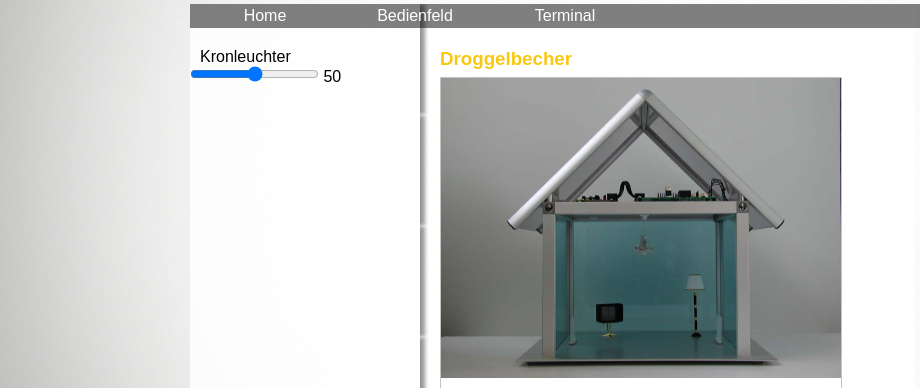
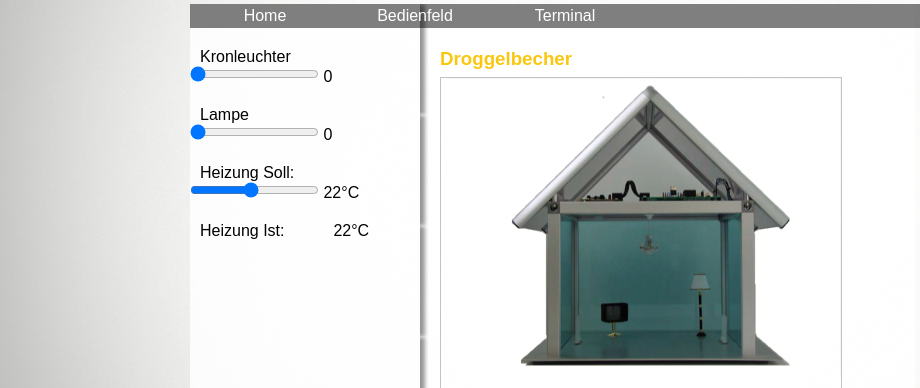
Before and after one commit to stocyr/Webhuesli, a plain HTML site: page Website/Website/html/html_canvas.html in a window 1280 px wide. Shown: the part 286-674 px from the top of the page, 0-920 px from the left. Drawn offline with Linux system fonts and the light colour scheme; files whose address does not match are found by name.

Commit message:
can finally fire onchange events

```diff
--- a/Website/Website/html/html_canvas.html
+++ b/Website/Website/html/html_canvas.html
@@ -36,10 +36,29 @@
 	<p>Kronleuchter </p>
 	<div class="container">
 		<div class="slider">
-			<input type = "range" min="0" max="100" onchange="rangevalue.value=value"/>
-			<output id="rangevalue">50</output>
+			<input id="s_kronleuchter" type = "range" min="0" max="100" value="0" onchange="kronleuchter.value=value"/>
+			<output id="kronleuchter">0</output>
 		</div>
 	</div>
+
+	<p>Lampe </p>
+	<div class="container">
+		<div class="slider">
+			<input id="s_lampe" type = "range" min="0" max="100" value="0" onchange="lampe.value=value, lamp_change(this.value)"/>
+			<output id="lampe">0</output>
+		</div>
+	</div>
+
+		<p>Heizung Soll: </p>
+	<div class="container">
+		<div class="slider">
+			<input id="s_heizung" type = "range" min="15" max="30" value="22" onchange="heizung.value=value"/>
+			<output id="heizung">22°C</output>
+		</div>
+	</div>
+	<p>Heizung Ist:	&nbsp;&nbsp;&nbsp;&nbsp;&nbsp;&nbsp;&nbsp;&nbsp;&nbsp;&nbsp;<output id="heizung_ist">22°C</output> </p>
+
+
 </nav>
 
 <aside>
@@ -72,7 +91,8 @@ Your browser does not support the HTML5 canvas tag.
 <script>
 
 /* canvas erstellen */
-var canvas=document.getElementById("myCanvas");
+var canvas = document.getElementById("myCanvas");
+
 var ctx=canvas.getContext("2d");
 
 //var rangeslider = document.getElementByID("rangevalue");
@@ -87,39 +107,21 @@ function on_canvas_click(ev) {
   ctx.clearRect(0,300,400,50);  /* alten Text loeschen */
   ctx.fillStyle = "#000000";
   ctx.fillText(message,10,315);  /* neuen Text schreiben */
-  message = "Slider: " +rangevalue.value;
+  message = "Kronleuchter: " +kronleuchter.value + " Lampe : " + lampe.value + " Heizung Soll: " +heizung.value +" Ist: " + heizung_ist.value;
   ctx.fillText(message, 10, 330);
 
 }
-
+ function lamp_change(slideAmount){
+	heizung_ist.value = slideAmount;
+ }
 /* Handler fure Mouse-click registrieren */
 canvas.addEventListener('click', on_canvas_click, false);
 
-/* Rechteck zeichnen
-ctx.fillStyle="#FF5500";
-ctx.fillRect(10,30,100,50);
-*/
-/* Gerade zeichnen
-ctx.moveTo(0,0);
-ctx.lineTo(200,100);
-ctx.stroke();
-*/
-/* Kreis zeichnen
-ctx.beginPath();
-ctx.arc(100,150,40,0,2*Math.PI);
-ctx.strokeStyle = "#0000FF";
-ctx.stroke();
-ctx.fillStyle = "#00FF00";
-ctx.fill();
-*/
-/* Text schreiben
-ctx.font="30px Arial";
-ctx.fillStyle = "#0000FF";
-ctx.fillText("Hello World",200,50);
-*/
+
+
 /* Bild zeichnen */
 var cat = new Image();
-cat.src = "../bilder/haus.jpg";
+cat.src = "../bilder/haus.png";
 cat.onload = function() {
   ctx.drawImage(cat, 0, 0, 400, 300);
 };
```
Also changed, not shown: Website/Website/bilder/Heizung_on.png (added), Website/Website/bilder/Kronleuchter_on$.png (added), Website/Website/bilder/Lampe_on.png (added), Website/Website/bilder/TV_on.png (added), Website/Website/bilder/haus.png (added), 1 other file.
